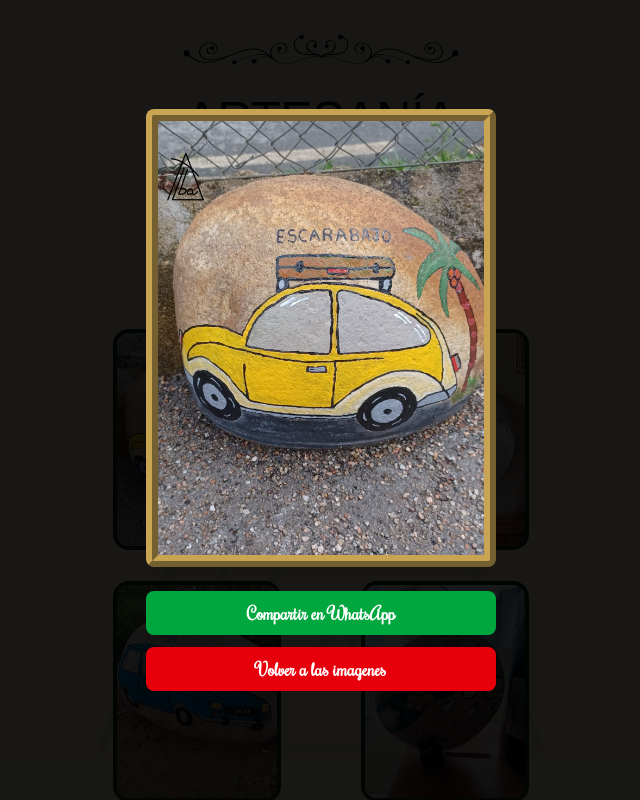
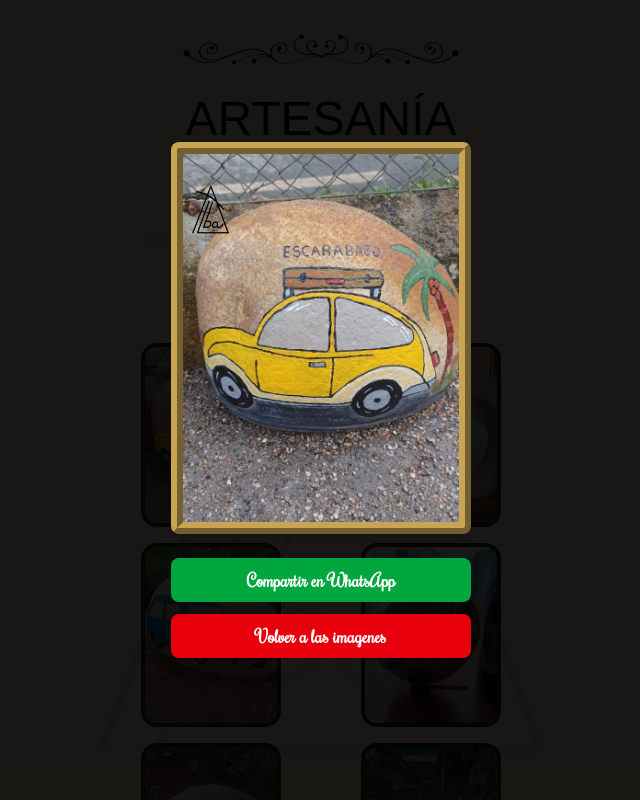
Before and after one commit to AdrianGonzalo/Artesania-con-Corazon, a Next.js app in the folder artesania/: page /rocks in a window 1280 px wide. Both pictures are taken after a click on the element 516 px from the left and 439 px from the top of the page. Shown: the top 800 px of the page, without its empty margins (319-959 px from the left). Built offline with nearby package versions, Linux system fonts and the light colour scheme; a web font is replaced by a local one.

Commit message:
edit images

```diff
--- a/artesania/src/app/components/Images.jsx
+++ b/artesania/src/app/components/Images.jsx
@@ -39,7 +39,7 @@ const Images = ({ folder }) => {
     `/rocks/r25.jpg`,
     `/rocks/r26.jpg`,
     `/rocks/r27.jpg`,
-    `/rocks/r28.jpg`,
+    //  28
     `/rocks/r29.jpg`,
     `/rocks/r30.jpg`,
     `/rocks/r31.jpg`,
@@ -50,9 +50,9 @@ const Images = ({ folder }) => {
     `/rocks/r36.jpg`,
     `/rocks/r37.jpg`,
     `/rocks/r38.jpg`,
-    `/rocks/r39.jpg`,
+    // `/rocks/r39.jpg`,
     `/rocks/r40.jpg`,
-    `/rocks/r41.jpg`,
+    // 41
     `/rocks/r41.jpg`,
     `/rocks/r43.jpg`,
     `/rocks/r44.jpg`,
@@ -62,11 +62,11 @@ const Images = ({ folder }) => {
   ].filter((src) => src.includes(folder));
 
   return (
-    <div className="mt-16 grid grid-cols-2 gap-x-20 gap-y-15 justify-items-center m-14">
+    <div className="mt-16 grid grid-cols-2 gap-x-20 gap-y-4 justify-items-center m-14">
       {imagenes.map((src, index) => (
         <div
           key={index}
-          className="relative w-42 h-48 flex items-center justify-center cursor-pointer"
+          className="relative w-35 h-auto flex items-center justify-center cursor-pointer"
           onClick={() => setSelectedImage(src)}
         >
           <Image
@@ -93,7 +93,7 @@ const Images = ({ folder }) => {
             <Image
               src={selectedImage}
               alt="Imagen ampliada"
-              width={350}
+              width={300}
               height={350}
               className="rounded-lg border-[12px] shadow-lg"
               style={{
```
